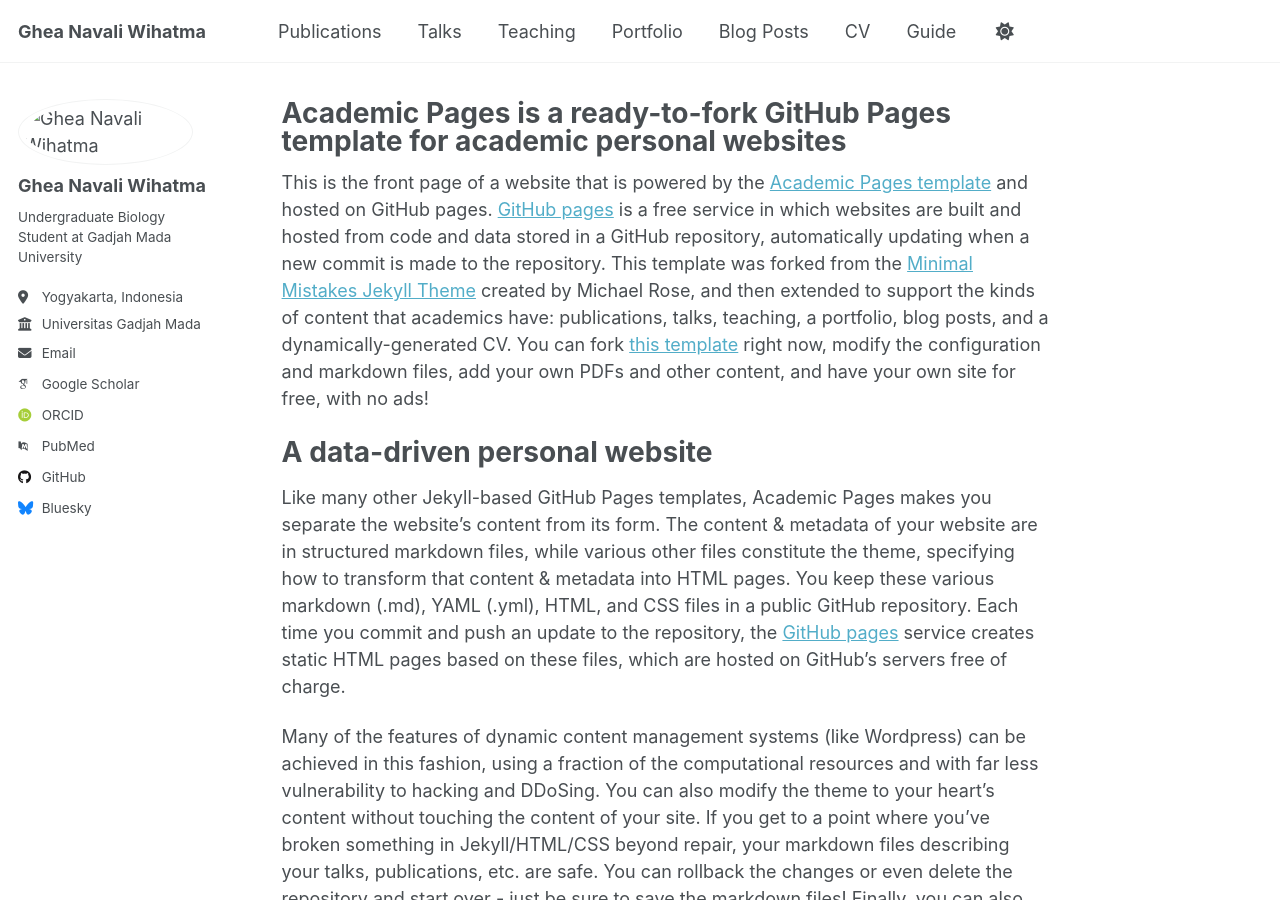
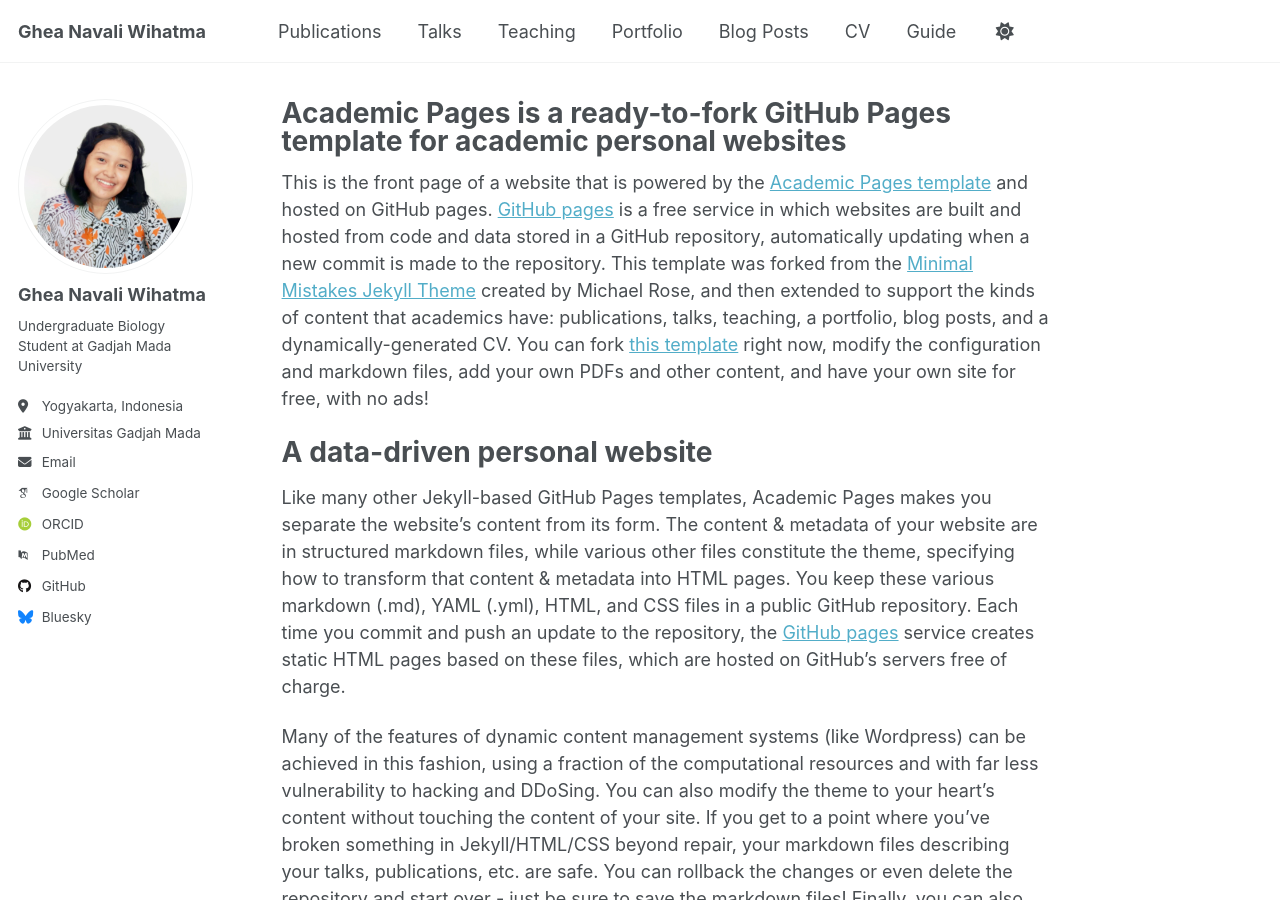
Before and after one commit to gheanavaliwihatma/gheanavaliwihatma.github.io, a Jekyll site: the page built from _pages/about.md, in a window 1280 px wide and 900 px high. Built offline with Jekyll 4.4.1, drawn with Linux system fonts in a browser that asks for light colours; some web fonts are replaced.

Commit message:
fix avatar the aang

```diff
--- a/_config.yml
+++ b/_config.yml
@@ -22,7 +22,7 @@
 #               Additional customization can be done by editing /_includes/author-profile.html
 author:
   # Biographic information
-  avatar           : "images/foto_ghea.png"
+  avatar           : "foto_ghea.png"
   name             : "Ghea Navali Wihatma"
   pronouns         : # example: "she/her"
   bio              : "Undergraduate Biology Student at Gadjah Mada University"
```
